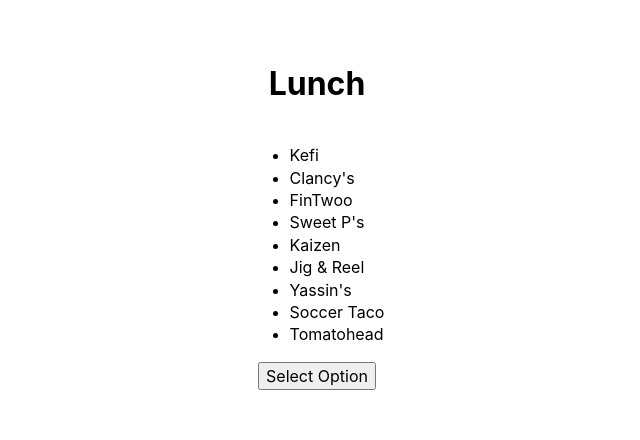
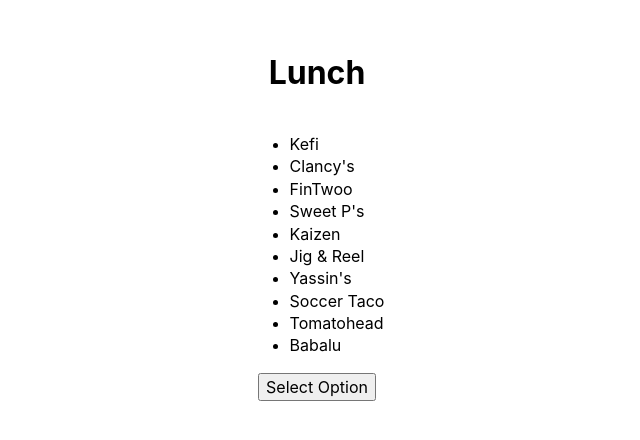
Before and after one commit to helloidevthings/jubilant-octo-couscous, a Next.js app: page /lunch in a window 1280 px wide. Shown: the part 166-606 px from the top of the page, without its empty margins (323-963 px from the left). Built offline with nearby package versions, Linux system fonts and the light colour scheme.

Commit message:
added 1 more

```diff
--- a/pages/lunch.js
+++ b/pages/lunch.js
@@ -15,6 +15,7 @@ const LunchOptions = [
   "Yassin's",
   'Soccer Taco',
   'Tomatohead',
+  'Babalu',
 ];
 
 const MainWrapper = styled.main`
```
